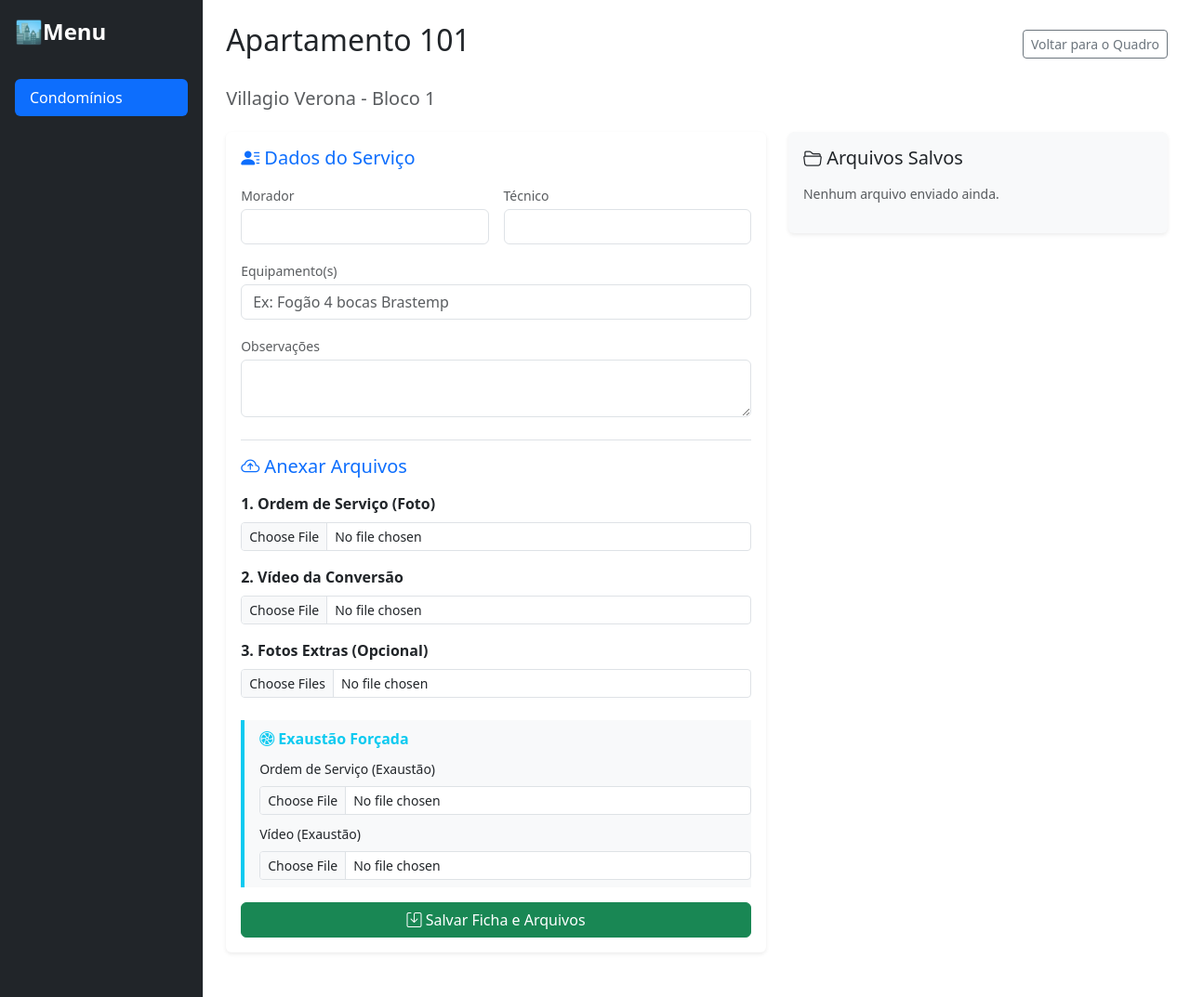
After one commit to gabrieltrabr/Helper-Conversao, a Django app: page /apartamento/41/ in a window 1280 px wide. The commit adds this page. Shown: the whole page at 93% size. Run offline with Django 5.2, Linux system fonts and the light colour scheme; data comes from the database, SQL or seed files in the repository.

Commit message:
Upload
-Inseri aba para cada AP, com upload para video, os, exaustão forçada, renomeando os arquivos corretamente.
-Atualizei as badges
-Adicionei um botão para fazer download dos arquivos do condominio organizados nas pastas certas.
-Editei a sidebar para legibilidade no celular (vira um header).

```diff
--- a/starter/core/templates/core/base.html
+++ b/starter/core/templates/core/base.html
@@ -1,4 +1,40 @@
 <!DOCTYPE html>
+<style>
+    .minha-sidebar {
+    width: 280px;
+    min-height: 100vh;
+    transition: transform 0.3s ease-in-out;
+}
+
+/* Ocultar o checkbox mestre e o cabeçalho mobile no PC */
+#menu-toggle { display: none; }
+.cabecalho-mobile { display: none; }
+
+/* REGRAS APENAS PARA CELULARES E TABLETS (Telas menores que 768px) */
+@media (max-width: 767px) {
+    /* 1. Mostra o cabeçalho escuro com o botão de hambúrguer */
+    .cabecalho-mobile {
+        display: flex;
+    }
+
+    /* 2. Arranca a sidebar do grid e esconde ela para a esquerda da tela */
+    .minha-sidebar {
+        position: fixed;
+        top: 0;
+        left: 0;
+        z-index: 1050; /* Garante que fique por cima de tudo */
+        transform: translateX(-100%); /* Joga 100% da largura para fora da tela */
+        background-color: white !important;
+        box-shadow: 2px 0 8px rgba(0,0,0,0.2);
+    }
+
+    /* 3. A MÁGICA: Se o checkbox for marcado, a sidebar volta pra posição 0 (desliza pra dentro) */
+    #menu-toggle:checked ~ .wrapper-principal .minha-sidebar {
+        transform: translateX(0);
+    }
+}
+</style>
+
 <html lang="pt-br">
 <head>
     <meta charset="UTF-8">
@@ -8,37 +44,43 @@
     <link rel="stylesheet" href="https://cdn.jsdelivr.net/npm/bootstrap-icons@1.10.0/font/bootstrap-icons.css">
 </head>
 <body>
-    <div class="d-flex" style="height: 100vh; overflow: hidden;">
+    <input type="checkbox" id="menu-toggle">
 
-        <div class="d-flex flex-column flex-shrink-0 p-3 text-white bg-dark" style="width: 250px;">
-            <a href="/" class="d-flex align-items-center mb-3 mb-md-0 me-md-auto text-white text-decoration-none">
-                <i class="bi bi-building fs-4 me-2"></i>
-                <span class="fs-4">Gestão Braços</span>
+    <div class="cabecalho-mobile justify-content-between align-items-center bg-dark p-3 text-white shadow-sm">
+        <h5 class="mb-0 m-0">Gestão Braços</h5>
+
+        <label for="menu-toggle" class="btn btn-dark border border-secondary mb-0 p-1 px-2" style="cursor: pointer;">
+            <i class="bi bi-list fs-4"></i>
+        </label>
+    </div>
+
+    <div class="d-flex wrapper-principal">
+
+        <nav class="minha-sidebar bg-dark border-end d-flex flex-column p-3">
+
+            <div class="d-md-none text-end mb-3">
+                <label for="menu-toggle" class="btn btn-sm btn-outline-secondary">
+                    <i class="bi bi-x-lg"></i> Fechar
+                </label>
+            </div>
+
+            <a href="/" class="d-flex align-items-center mb-3 mb-md-0 me-md-auto link-dark text-decoration-none">
+                <span class="fs-4 fw-bold text-white">🏙Menu</span>
             </a>
             <hr>
+
             <ul class="nav nav-pills flex-column mb-auto">
                 <li class="nav-item">
-                    <a href="{% url 'index' %}" class="nav-link active" aria-current="page">
-                        <i class="bi bi-house-door me-2"></i>
-                        Início
-                    </a>
+                    <a href="{% url 'index' %}" class="nav-link active">Condomínios</a>
                 </li>
-                <li>
-                    <a href="#" class="nav-link text-white">
-                        <i class="bi bi-gear me-2"></i>
-                        Configurações
-                    </a>
-                </li>
-            </ul>
-        </div>
+                </ul>
+        </nav>
 
-        <div class="flex-grow-1 p-4 bg-light" style="overflow-y: auto;">
+        <main class="flex-grow-1 p-4" style="max-height: 100vh; overflow-y: auto;">
             {% block conteudo %}
             {% endblock %}
-        </div>
+        </main>
 
     </div>
-
-    <script src="https://cdn.jsdelivr.net/npm/bootstrap@5.3.0/dist/js/bootstrap.bundle.min.js"></script>
 </body>
 </html>
--- /dev/null
+++ b/starter/core/templates/core/ficha_apartamento.html
@@ -0,0 +1,129 @@
+{% extends 'core/base.html' %}
+
+{% block conteudo %}
+<div class="d-flex justify-content-between align-items-center mb-4">
+    <h2>Apartamento {{ apto.numero }}</h2>
+    <a href="{% url 'detalhe_condominio' apto.bloco.condominio.pk %}" class="btn btn-outline-secondary btn-sm">
+        Voltar para o Quadro
+    </a>
+</div>
+
+<h5 class="text-muted mb-4">{{ apto.bloco.condominio.nome }} - Bloco {{ apto.bloco.nome }}</h5>
+
+<div class="row">
+    <div class="col-md-7">
+        <div class="card shadow-sm border-0 mb-4">
+            <div class="card-body">
+                <form method="POST" enctype="multipart/form-data">
+                    {% csrf_token %}
+
+                    <h5 class="mb-3 text-primary"><i class="bi bi-person-lines-fill"></i> Dados do Serviço</h5>
+
+                    <div class="row g-3 mb-4">
+                        <div class="col-md-6">
+                            <label class="form-label text-muted small mb-1">Morador</label>
+                            <input type="text" class="form-control" name="morador" value="{{ apto.morador }}">
+                        </div>
+                        <div class="col-md-6">
+                            <label class="form-label text-muted small mb-1">Técnico</label>
+                            <input type="text" class="form-control" name="tecnico" value="{{ apto.tecnico }}">
+                        </div>
+                        <div class="col-12">
+                            <label class="form-label text-muted small mb-1">Equipamento(s)</label>
+                            <input type="text" class="form-control" name="equipamento" value="{{ apto.equipamento }}" placeholder="Ex: Fogão 4 bocas Brastemp">
+                        </div>
+                        <div class="col-12">
+                            <label class="form-label text-muted small mb-1">Observações</label>
+                            <textarea class="form-control" name="observacoes" rows="2">{{ apto.observacoes }}</textarea>
+                        </div>
+                    </div>
+
+                    <h5 class="mb-3 text-primary border-top pt-3"><i class="bi bi-cloud-arrow-up"></i> Anexar Arquivos</h5>
+
+                    <div class="mb-3">
+                        <label class="form-label fw-bold">1. Ordem de Serviço (Foto)</label>
+                        <input class="form-control form-control-sm" type="file" name="arquivo_os" accept="image/*,application/pdf">
+                    </div>
+
+                    <div class="mb-3">
+                        <label class="form-label fw-bold">2. Vídeo da Conversão</label>
+                        <input class="form-control form-control-sm" type="file" name="arquivo_video" accept="video/*">
+                    </div>
+
+                    <div class="mb-4">
+                        <label class="form-label fw-bold">3. Fotos Extras (Opcional)</label>
+                        <input class="form-control form-control-sm" type="file" name="arquivos_extras" accept="image/*" multiple>
+                    </div>
+
+                    <div class="mb-3 border-start border-info border-4 ps-3 bg-light py-2">
+                        <label class="form-label fw-bold text-info"><i class="bi bi-fan"></i> Exaustão Forçada</label>
+
+                        <div class="mb-2">
+                            <label class="form-label small">Ordem de Serviço (Exaustão)</label>
+                            <input class="form-control form-control-sm" type="file" name="arquivo_os_ex" accept="image/*,application/pdf">
+                        </div>
+
+                        <div>
+                            <label class="form-label small">Vídeo (Exaustão)</label>
+                            <input class="form-control form-control-sm" type="file" name="arquivo_video_ex" accept="video/*">
+                        </div>
+                    </div>
+
+                    <button type="submit" class="btn btn-success w-100">
+                        <i class="bi bi-save"></i> Salvar Ficha e Arquivos
+                    </button>
+                </form>
+            </div>
+        </div>
+    </div>
+
+    <div class="col-md-5">
+        <div class="card shadow-sm border-0 bg-light">
+            <div class="card-body">
+                <h5 class="mb-3"><i class="bi bi-folder2-open"></i> Arquivos Salvos</h5>
+
+                {% if arquivos %}
+                    <ul class="list-group">
+                        {% for arquivo in arquivos %}
+                            <li class="list-group-item d-flex justify-content-between align-items-center">
+                                <div>
+                                    {% if arquivo.tipo == 'VIDEO' %}
+                                        <i class="bi bi-camera-video text-danger me-2"></i>
+                                    {% elif arquivo.tipo == 'OS' %}
+                                        <i class="bi bi-file-earmark-text text-primary me-2"></i>
+                                    {% else %}
+                                        <i class="bi bi-image text-success me-2"></i>
+                                    {% endif %}
+
+                                    <a href="{{ arquivo.arquivo.url }}" target="_blank" class="text-decoration-none text-dark fw-bold">
+                                        {{ arquivo.get_tipo_display }}
+                                    </a>
+
+                                    <small class="d-block text-muted" style="font-size: 0.65em; margin-left: 24px;">
+                                        {{ arquivo.arquivo.name }}
+                                    </small>
+                                </div>
+
+                                <div class="d-flex align-items-center">
+                                    <small class="text-muted me-3" style="font-size: 0.7em;">
+                                        {{ arquivo.data_envio|date:"d/m H:i" }}
+                                    </small>
+
+                                    <form method="POST" action="{% url 'deletar_arquivo' arquivo.pk %}" class="m-0 p-0">
+                                        {% csrf_token %}
+                                        <button type="submit" class="btn btn-sm btn-outline-danger border-0 p-1" title="Apagar Arquivo">
+                                            <i class="bi bi-trash"></i>
+                                        </button>
+                                    </form>
+                                </div>
+                            </li>
+                        {% endfor %}
+                    </ul>
+                {% else %}
+                    <p class="text-muted small">Nenhum arquivo enviado ainda.</p>
+                {% endif %}
+            </div>
+        </div>
+    </div>
+</div>
+{% endblock %}
--- a/starter/core/urls.py
+++ b/starter/core/urls.py
@@ -1,9 +1,17 @@
 from django.urls import path
 from . import views
+from django.conf import settings # Importar settings
+from django.conf.urls.static import static # Importar static
 
 urlpatterns = [
     # Quando o usuário acessar vazio (''), chama a view 'index'
     path('', views.index, name='index'),
     path('condominio/<int:pk>/', views.detalhe_condominio, name='detalhe_condominio'),
+    path('apartamento/<int:pk>/', views.ficha_apartamento, name='ficha_apartamento'),
+    path('arquivo/<int:pk>/deletar/', views.deletar_arquivo, name='deletar_arquivo'),
+    path('condominio/<int:pk>/baixar-arquivos/', views.baixar_arquivos_condominio, name='baixar_arquivos'),
+]
 
-]
+# Adicione isto no final: permite ver os arquivos salvos enquanto estiver testando no PC
+if settings.DEBUG:
+    urlpatterns += static(settings.MEDIA_URL, document_root=settings.MEDIA_ROOT)
--- a/starter/core/views.py
+++ b/starter/core/views.py
@@ -1,6 +1,10 @@
 from django.shortcuts import render, get_object_or_404, redirect
-from .models import Condominio, Apartamento
+from .models import Condominio, Apartamento, ArquivoApartamento
 from datetime import date
+import zipfile
+import os
+import io
+from django.http import HttpResponse
 
 def index(request):
     # 1. Buscar os dados no Banco
@@ -30,12 +34,118 @@ def detalhe_condominio(request, pk):
         for apto in apartamentos:
             apto.naturgy = f'naturgy_{apto.id}' in request.POST
             apto.ap_2p6 = f'ap_2p6_{apto.id}' in request.POST
-
+            apto.exaustao_forcada = f'exaustao_{apto.id}' in request.POST
         # bulk_update salva todos de uma só vez (eficiência máxima)
-        Apartamento.objects.bulk_update(apartamentos, ['naturgy', 'ap_2p6'])
+        Apartamento.objects.bulk_update(apartamentos, ['naturgy', 'ap_2p6', 'exaustao_forcada'])
 
         return redirect('detalhe_condominio', pk=condominio.pk)
     contexto = {
         'condominio': condominio,
     }
     return render(request, 'core/detalhe_condominio.html', contexto)
+
+def ficha_apartamento(request, pk):
+    apto = get_object_or_404(Apartamento, pk=pk)
+
+    if request.method == 'POST':
+        # 1. Salvar os campos de texto
+        apto.morador = request.POST.get('morador', '')
+        apto.tecnico = request.POST.get('tecnico', '')
+        apto.equipamento = request.POST.get('equipamento', '')
+        apto.observacoes = request.POST.get('observacoes', '')
+        apto.save()
+
+        # 2. Salvar Ordem de Serviço (Se enviada)
+        if 'arquivo_os' in request.FILES:
+            ArquivoApartamento.objects.create(
+                apartamento=apto,
+                arquivo=request.FILES['arquivo_os'],
+                tipo='OS'
+            )
+
+        # 3. Salvar Vídeo (Se enviado)
+        if 'arquivo_video' in request.FILES:
+            ArquivoApartamento.objects.create(
+                apartamento=apto,
+                arquivo=request.FILES['arquivo_video'],
+                tipo='VIDEO'
+            )
+
+        if 'arquivo_os_ex' in request.FILES:
+            ArquivoApartamento.objects.create(
+                apartamento=apto,
+                arquivo=request.FILES['arquivo_os_ex'],
+                tipo='OS_EX'
+            )
+
+        # Salvar Vídeo de Exaustão
+        if 'arquivo_video_ex' in request.FILES:
+            ArquivoApartamento.objects.create(
+                apartamento=apto,
+                arquivo=request.FILES['arquivo_video_ex'],
+                tipo='VIDEO_EX'
+            )
+
+        # 4. Salvar Fotos Extras (Pode ser mais de uma, por isso usamos getlist)
+        if 'arquivos_extras' in request.FILES:
+            for arquivo_extra in request.FILES.getlist('arquivos_extras'):
+                ArquivoApartamento.objects.create(
+                    apartamento=apto,
+                    arquivo=arquivo_extra,
+                    tipo='EXTRA'
+                )
+
+        # Recarrega a página para mostrar os dados salvos
+        return redirect('ficha_apartamento', pk=apto.pk)
+
+    contexto = {
+        'apto': apto,
+        # Pegamos os arquivos já salvos para mostrar na tela
+        'arquivos': apto.arquivos.all()
+    }
+    return render(request, 'core/ficha_apartamento.html', contexto)
+
+def deletar_arquivo(request, pk):
+    # Encontra o arquivo ou dá erro 404
+    arquivo = get_object_or_404(ArquivoApartamento, pk=pk)
+
+    # Guardamos o ID do apartamento para poder voltar pra tela certa depois
+    apto_id = arquivo.apartamento.id
+
+    if request.method == 'POST':
+        # 1. Apaga o arquivo físico do disco rígido (para não lotar o servidor)
+        if arquivo.arquivo:
+            arquivo.arquivo.delete()
+
+        # 2. Apaga o registro do banco de dados
+        arquivo.delete()
+
+    # Redireciona de volta para a ficha do apartamento
+    return redirect('ficha_apartamento', pk=apto_id)
+
+def baixar_arquivos_condominio(request, pk):
+    condominio = get_object_or_404(Condominio, pk=pk)
+
+    # Cria um arquivo ZIP na memória (não gasta disco do servidor)
+    buffer = io.BytesIO()
+
+    with zipfile.ZipFile(buffer, 'w', zipfile.ZIP_DEFLATED) as zip_file:
+        # Busca todos os arquivos deste condomínio
+        arquivos = ArquivoApartamento.objects.filter(apartamento__bloco__condominio=condominio)
+
+        for arq in arquivos:
+            # Verifica se o arquivo físico realmente existe no disco
+            if arq.arquivo and hasattr(arq.arquivo, 'path') and os.path.exists(arq.arquivo.path):
+                # Monta a estrutura da pasta: "Condominio/Bloco-X/nome_do_arquivo.ext"
+                nome_bloco = arq.apartamento.bloco.nome
+                nome_arquivo = os.path.basename(arq.arquivo.name)
+                caminho_dentro_do_zip = f"{condominio.nome}/Bloco-{nome_bloco}/{nome_arquivo}"
+
+                # Escreve o arquivo dentro do ZIP na pasta correta
+                zip_file.write(arq.arquivo.path, caminho_dentro_do_zip)
+
+    # Prepara a resposta para o navegador baixar o arquivo
+    buffer.seek(0)
+    response = HttpResponse(buffer, content_type='application/zip')
+    response['Content-Disposition'] = f'attachment; filename="Arquivos_{condominio.nome}.zip"'
+    return response
```
Also changed, not shown: starter/core/models.py (+89 -8 lines), starter/core/templates/core/detalhe_condominio.html (+43 -18 lines), starter/web_project/settings.py (+7 -0 lines), starter/core/migrations/0006_remove_apartamento_arquivo_os_and_more.py (added), starter/core/migrations/0007_alter_arquivoapartamento_arquivo.py (added), starter/core/migrations/0008_apartamento_exaustao_forcada_and_more.py (added), starter/db.sqlite3.
